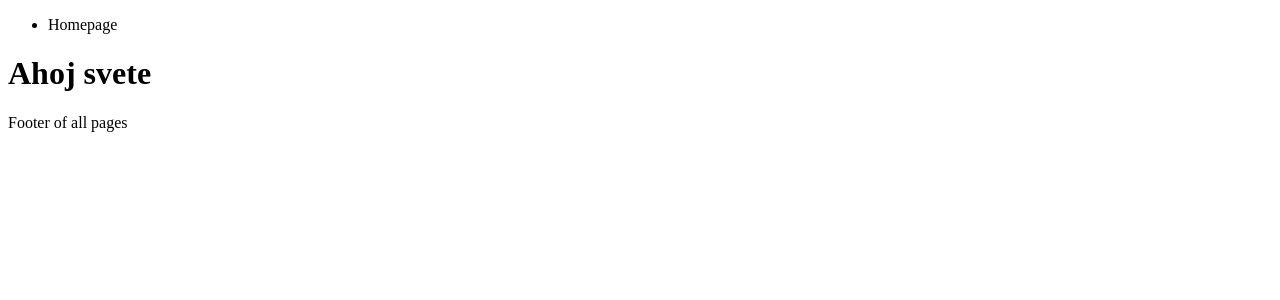
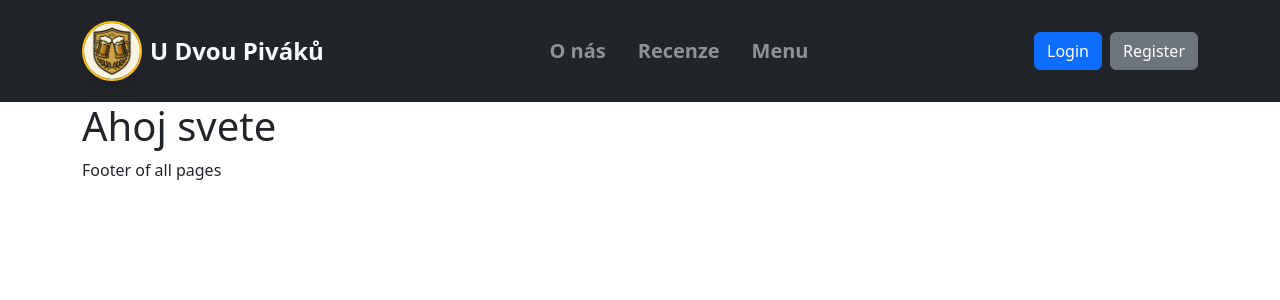
Before and after one commit to OPatejdl/WEB, a PHP site: page / in a window 1280 px wide. Shown: the top 300 px of the page. Run offline with PHP 8.4, Linux system fonts and the light colour scheme.

Commit message:
feat: Create header of the website

```diff
--- a/app/Controllers/Homepage.class.php
+++ b/app/Controllers/HomepageController.class.php
@@ -18,6 +18,8 @@ class Homepage implements IController
         global $tplData;
         $tplData = [];
         $tplData["title"] = $pageTitle;
+        $tplData["isLogged"] = false;
+
         ob_start();
         require(DIRECTORY_VIEW . "/HomepageTemplate.php");
 
--- a/app/Views/TemplateBasics.class.php
+++ b/app/Views/TemplateBasics.class.php
@@ -5,30 +5,62 @@
          * @param string $pageTitle
          * @return void
          */
-        public function getHTMLHeader(string $pageTitle): void
-        {
+        public function getHTMLHeader(string $pageTitle): void {
+            global $tplData;
             ?>
             <!DOCTYPE html>
-            <html>
+            <html lang="cs">
                 <head>
                     <meta charset="utf-8">
                     <meta name="description" content="Semestrlani prace - WEB">
                     <meta name="author" content="opatejdl">
                     <title><?php echo $pageTitle?></title>
+
+                    <link href="https://cdn.jsdelivr.net/npm/bootstrap@5.3.8/dist/css/bootstrap.min.css" rel="stylesheet" integrity="sha384-sRIl4kxILFvY47J16cr9ZwB07vP4J8+LH7qKQnuqkuIAvNWLzeN8tE5YBujZqJLB" crossorigin="anonymous">
+                    <link rel="stylesheet" href="myStyles.css">
+
                 </head>
                 <body>
-                <header class="container">
-                    <div>
-                        <div>
-                            <ul>
-                            <?php
-                                foreach(WEB_PAGES as $page) {
-                                    echo "<li>$page[title]</li>";
-                                }
-                            ?>
-                            </ul>
+                <header class="bg-dark text-white sticky-top">
+                    <nav class="navbar navbar-expand-lg navbar-dark py-3">
+                        <div class="container align-items-center">
+
+                            <!-- Restaurant logo and name -->
+                            <a href="index.php" class="navbar-brand d-flex align-items-center text-decoration-none">
+                                <img src="data/logo_res.png"
+                                     alt="Logo"
+                                     class="img-fluid rounded-circle shadow border border-2 border-warning me-2"
+                                     style="height:60px;width:60px;object-fit:cover;">
+                                <span class="fw-bold fs-4 text-light mb-0">U Dvou Piváků</span>
+                            </a>
+
+                            <!-- Main navigation -->
+                            <div class="collapse navbar-collapse order-lg-2 flex-grow-1" id="mainNav">
+                                <ul class="navbar-nav mx-auto my-3 my-lg-0">
+                                <?php
+                                    foreach(WEB_PAGES as $key => $page) {
+                                        if ($key != 'newReview' && $key != "newProduct" && $key != "register" && $key != "login") {
+                                            echo "<li class='nav-item'>
+                                                    <a class='nav-link px-3 fw-semibold fs-5' href='index.php?page=$key'>$page[title]</a>
+                                                    </li>";
+                                        }
+                                    }
+                                ?>
+                                </ul>
+
+                                <!-- Login and Register button -->
+                                <div class="d-flex ms-lg-3 gap-2">
+                                <?php if ($tplData["isLogged"]) {?>
+                                    <!-- TODO: Implement case when user is logged -->
+                                <?php } else {?>
+                                    <a type='button' class='btn btn-primary' href='#'>Login</a>
+                                    <a type='button' class='btn btn-secondary' href='#'>Register</a>
+                                <?php } ?>
+                                </div>
+                            </div>
+
                         </div>
-                    </div>
+                    </nav>
                 </header>
                 <main>
                     <div class="container">
--- /dev/null
+++ b/myStyles.css
@@ -0,0 +1,9 @@
+.navbar .nav-link {
+    opacity: .9;
+    transition: opacity .2s ease, color .2s ease;
+}
+
+.navbar .nav-link:hover {
+    opacity: 1;
+    text-decoration: underline;
+}
--- a/settings.inc.php
+++ b/settings.inc.php
@@ -32,13 +32,73 @@
     const WEB_PAGES = array(
         /// Homepage ///
         "homepage" => array(
-            "title" => "Homepage",
+            "title" => "O nás",
 
             // controller
-            "file_name" => "Homepage.class.php",
+            "file_name" => "HomepageController.class.php",
             "class_name" => "Homepage",
             // Role accessibility
             "access_value" => "0"
+        ),
+
+        "reviews" => array(
+            "title" => "Recenze",
+
+            // controller
+            "file_name" => "Reviews.class.php",
+            "class_name" => "Reviews",
+            // Role accessibility
+            "access_value" => "0"
+        ),
+
+        "menu" => array(
+            "title" => "Menu",
+
+            // controller
+            "file_name" => "Menu.class.php",
+            "class_name" => "Menu",
+            // Role accessibility
+            "access_value" => "0"
+        ),
+
+        "login" => array(
+            "title" => "Přihlášení",
+
+            // controller
+            "file_name" => "Login.class.php",
+            "class_name" => "Login",
+            // Role accessibility
+            "access_value" => "0"
+        ),
+
+        "register" => array(
+            "title" => "Registrace",
+
+            // controller
+            "file_name" => "Register.class.php",
+            "class_name" => "Register",
+            // Role accessibility
+            "access_value" => "0"
+        ),
+
+        "newReview" => array(
+            "title" => "Nová Recenze",
+
+            // controller
+            "file_name" => "NewReview.class.php",
+            "class_name" => "NewReview",
+            // Role accessibility
+            "access_value" => "5"
+        ),
+
+        "newProduct" => array(
+            "title" => "Nový Produkt",
+
+            // controller
+            "file_name" => "NewProduct.class.php",
+            "class_name" => "NewProduct",
+            // Role accessibility
+            "access_value" => "10"
         )
     );
 ?>
```
Also changed, not shown: data/foto_hospoda.png (added), data/logo_res.png (added), 1 other file.
